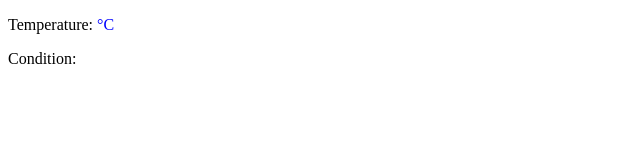
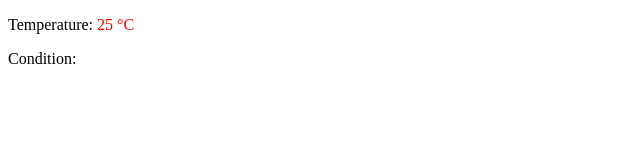
Before and after one commit to acciojob/conditional-weather-report-shadabibrahim, a React app: page / in a window 1280 px wide. Shown: the top 160 px of the page, without its empty margins (0-640 px from the left). Built offline with nearby package versions, Linux system fonts and the light colour scheme; no server answers.

Commit message:
submitting code-Wed Jun 19 2024 15:47:41 GMT+0530 (India Standard Time)

```diff
--- a/src/components/WeatherDisplay.js
+++ b/src/components/WeatherDisplay.js
@@ -3,6 +3,7 @@ import React from "react";
 function WeatherDisplay({ temperature, condition }) {
     console.log(temperature)
     console.log(condition)
+    temperature =25;
 
     return (
         <div>
```
